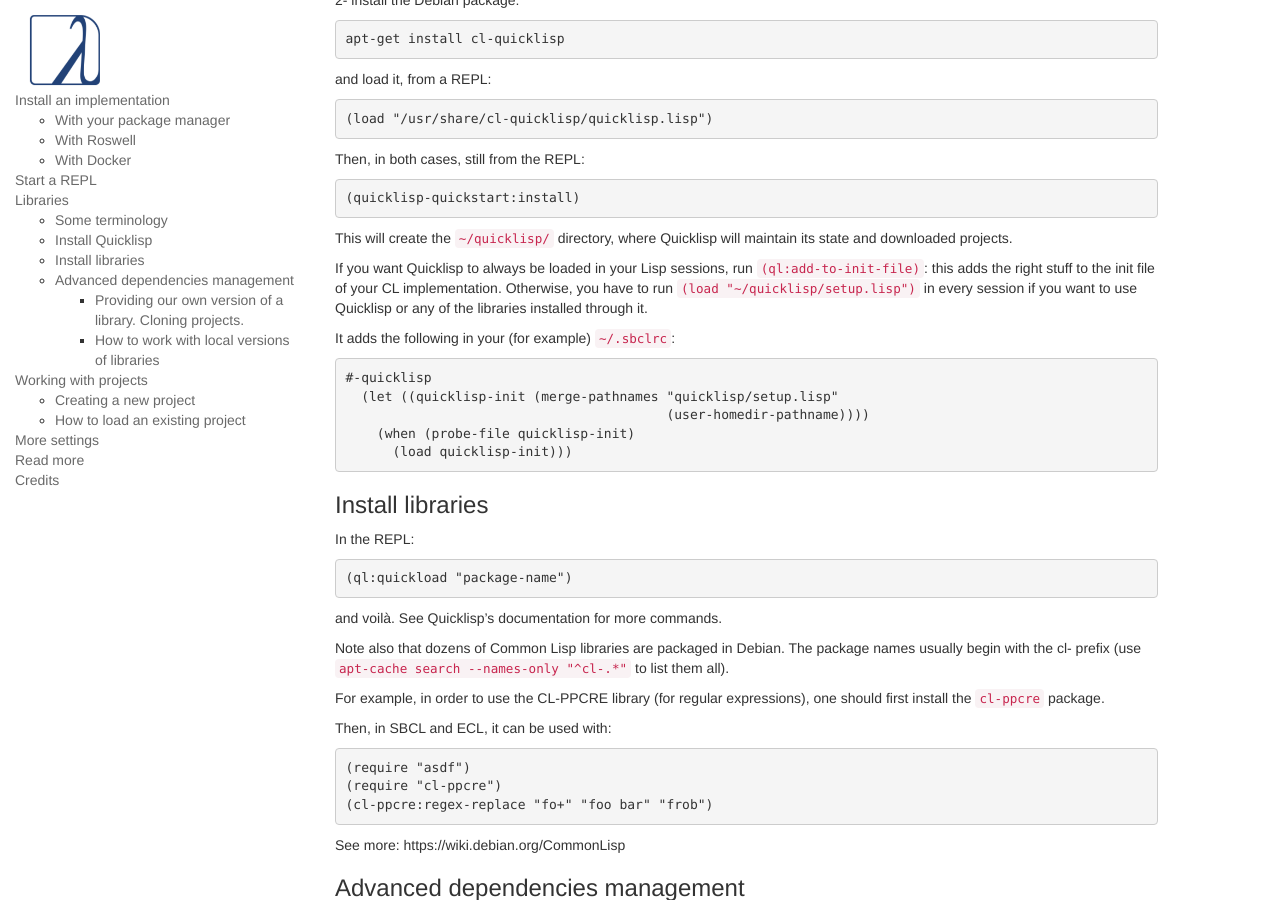
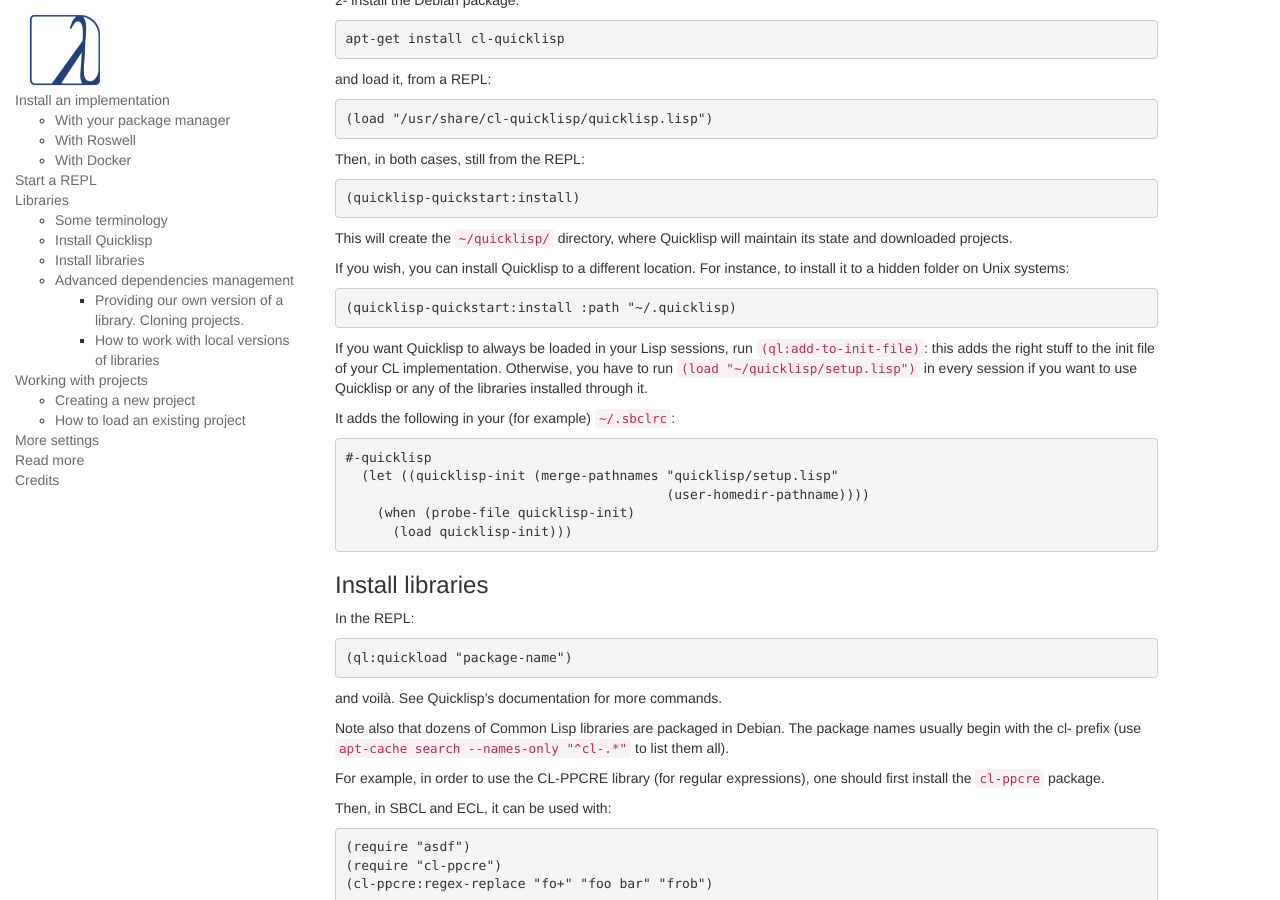
Before and after one commit to LispCookbook/cl-cookbook, a Jekyll site: the page built from getting-started.md, in a window 1280 px wide and 900 px high, scrolled down 2669 px. Built offline with Jekyll 4.4.1, drawn with Linux system fonts in a browser that asks for light colours.

Commit message:
getting-started: How to install Quicklisp to other places.

```diff
--- a/getting-started.md
+++ b/getting-started.md
@@ -193,6 +193,13 @@ Then, in both cases, still from the REPL:
 
 This will create the `~/quicklisp/` directory, where Quicklisp will
 maintain its state and downloaded projects.
+
+If you wish, you can install Quicklisp to a different location.  For instance,
+to install it to a hidden folder on Unix systems:
+
+~~~lisp
+(quicklisp-quickstart:install :path "~/.quicklisp)
+~~~
 
 If you want Quicklisp to always be loaded in your Lisp sessions, run
 `(ql:add-to-init-file)`: this adds the right stuff to the init file of
```
